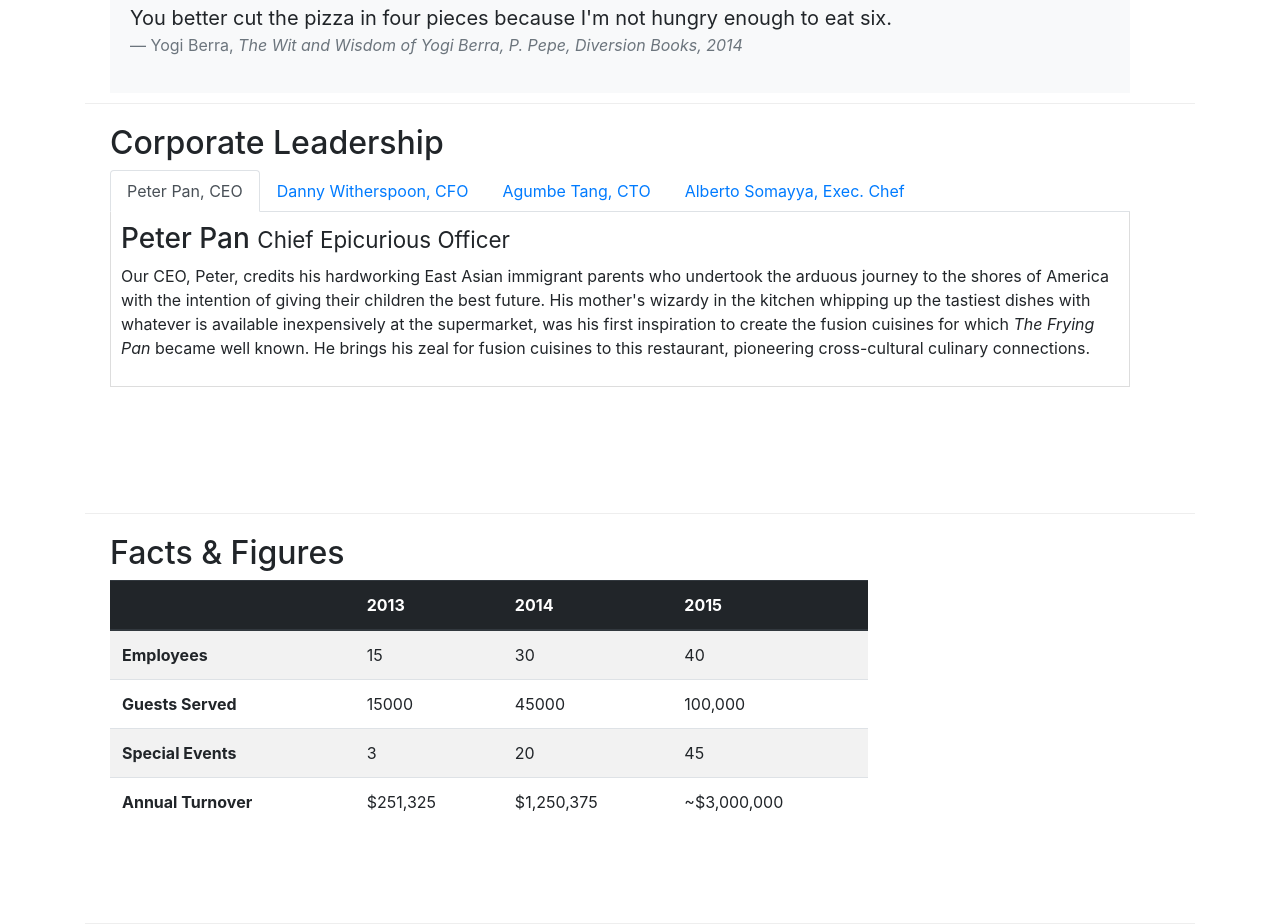
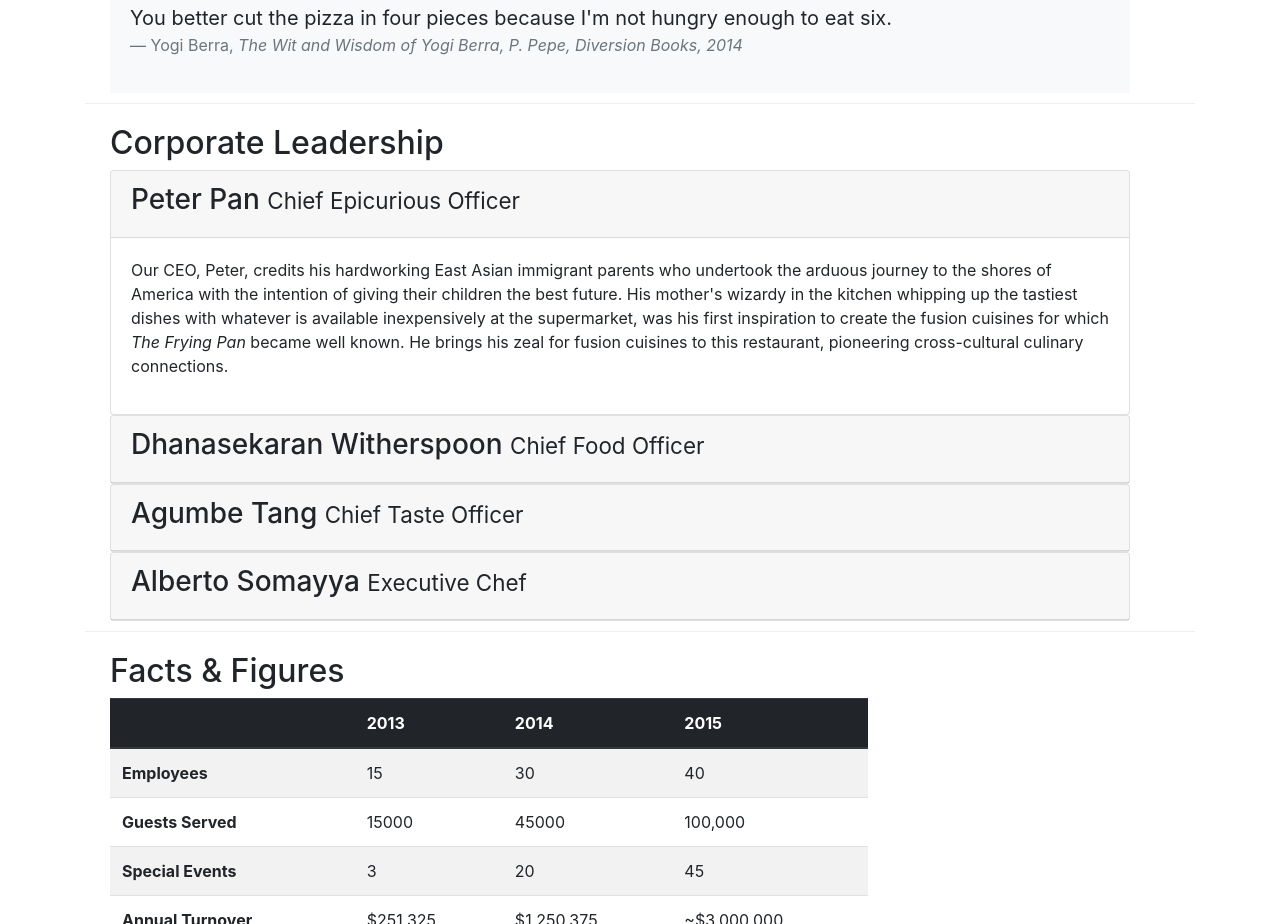
Before and after one commit to nmsteve/Hotel-blog, a website: page aboutus.html in a window 1280 px wide. Shown: the part 820-1744 px from the top of the page. Drawn offline with nearby package versions, Linux system fonts and the light colour scheme.

Commit message:
Accordion

```diff
--- a/aboutus.html
+++ b/aboutus.html
@@ -108,24 +108,23 @@
 
 
         <div class= "row row-content">
-            <div class="col">
+        <!-- <div class="col">
                 <h2>Corporate Leadership</h2>
-                <ul class="nav nav-tabs">
+                <ul class="nav nav-tabs" >
                     <li class="nav-item">
                       <a class="nav-link active" href="#peter"
-                        role="tab" data-toggle="tab">Peter Pan, CEO</a>
+                         data-toggle="tab">Peter Pan, CEO</a>
                     </li>
                     <li class="nav-item">
-                      <a class="nav-link" href="#danny" role="tab"
+                      <a class="nav-link" href="#danny"
                         data-toggle="tab">Danny Witherspoon, CFO</a>
                     </li>
                     <li class="nav-item">
-                      <a class="nav-link" href="#agumbe"role="tab"
+                      <a class="nav-link" href="#agumbe"
                         data-toggle="tab">Agumbe Tang, CTO</a>
                     </li>
                     <li class="nav-item">
-                      <a class="nav-link" href="#alberto" role="tab"
-                        data-toggle="tab">Alberto Somayya, Exec. Chef</a>
+                      <a class="nav-link" href="#alberto" data-toggle="tab">Alberto Somayya, Exec. Chef</a>
                     </li>
                 </ul>
 
@@ -153,7 +152,70 @@
 
                 </div>
 
+          </div> -->
+
+            <div class="col">
+                <h2>Corporate Leadership</h2>
+
+
+                <div id="accordion">
+
+                <div class="card">
+                    <div class="card-header"  id="peterheader">
+                        <h3 class="mt-0"><a data-toggle="collapse" data-target="#peter">Peter Pan <small>Chief Epicurious Officer</small></a></h3>
+                    </div>
+
+                        <div class="collapse show" id="peter" data-parent="#accordion">
+                            <div class="card-body">
+                            <p class ="d-none d-sm-block">Our CEO, Peter, credits his hardworking East Asian immigrant parents who undertook the arduous journey to the shores of America with the intention of giving their children the best future. His mother's wizardy in the kitchen whipping up the tastiest dishes with whatever is available inexpensively at the supermarket, was his first inspiration to create the fusion cuisines for which <em>The Frying Pan</em> became well known. He brings his zeal for fusion cuisines to this restaurant, pioneering cross-cultural culinary connections.</p>
+                            </div>
+                        </div>
+                </div>
+
+                <div class="card">
+                    <div class="card-header"  id="dannyheader">
+                        <h3 class="mt-0"><a data-toggle="collapse" data-target="#danny">Dhanasekaran Witherspoon <small>Chief Food Officer</small></a></h3>
+                    </div>
+
+                        <div class="collapse" id="danny" data-parent="#accordion">
+                            <div class="card-body">
+                                <p class ="d-none d-sm-block">Our CFO, Danny, as he is affectionately referred to by his colleagues, comes from a long established family tradition in farming and produce. His experiences growing up on a farm in the Australian outback gave him great appreciation for varieties of food sources. As he puts it in his own words, <em>Everything that runs, wins, and everything that stays, pays!</em></p>
+                            </div>
+                        </div>
+                </div>
+
+                <div class="card">
+                    <div class="card-header">
+                        <h3 class="mt-0"><a data-toggle="collapse" data-target="#agumbe">Agumbe Tang <small>Chief Taste Officer</small></a></h3>
+                    </div>
+                    <div class="collapse" id="agumbe" data-parent="#accordion">
+                        <div class="card-body">
+                            <p class ="d-none d-sm-block">Blessed with the most discerning gustatory sense, Agumbe, our CTO, personally ensures that every dish that we serve meets his exacting tastes. Our chefs dread the tongue lashing that ensues if their dish does not meet his exacting standards. He lives by his motto, <em>You click only if you survive my lick.</em></p>
+                        </div>
+                    </div>
+                </div>
+
+                <div class="card">
+                    <div class="card-header">
+                        <h3 class="mt-0"><a data-toggle="collapse" data-target="#alberto">Alberto Somayya <small>Executive Chef</small></a></h3>
+                    </div>
+                    <div class="collapse" id="alberto" data-parent="#accordion">
+                        <div class="card-body">
+                            <p class ="d-none d-sm-block">Award winning three-star Michelin chef with wide International experience having worked closely with whos-who in the culinary world, he specializes in creating mouthwatering Indo-Italian fusion experiences. He says, <em>Put together the cuisines from the two craziest cultures, and you get a winning hit! Amma Mia!</em></p>
+                        </div>
+                    </div>
+                </div>
+
+
+
+
+
+
+
+                </div>
+
             </div>
+
        </div>
 
        <div class="row row-content">
```
